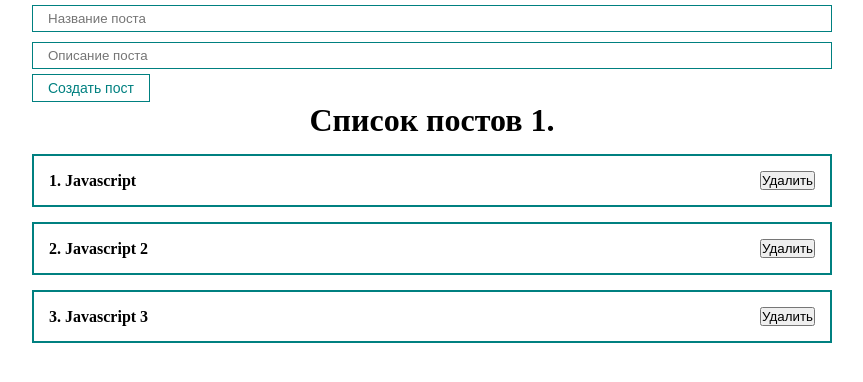
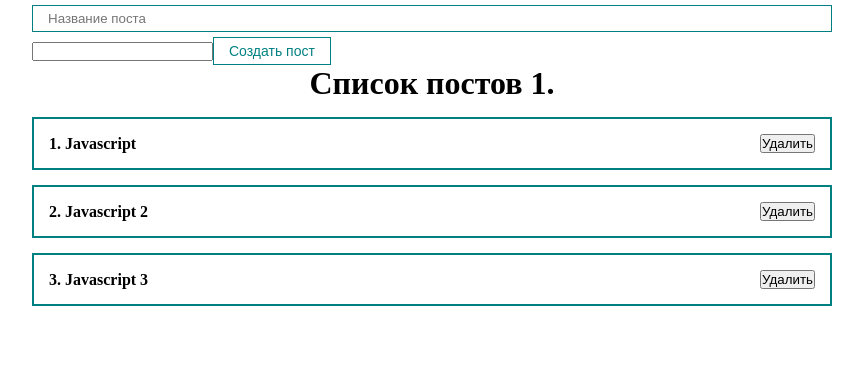
Before and after one commit to raiyin/react_fund_course, a React (Create React App) app: page / in a window 1280 px wide. Shown: the top 382 px of the page, without its empty margins (208-1071 px from the left). Built offline with nearby package versions, Linux system fonts and the light colour scheme.

Commit message:
useRef. Part one.

```diff
--- a/public/index.html
+++ b/public/index.html
@@ -1,8 +1,8 @@
 <!DOCTYPE html>
 <html lang="en">
     <head>
-    <meta charset="utf-8" />
-    <meta name="viewport" content="width=device-width, initial-scale=1" />
+        <meta charset="utf-8" >
+        <meta name="viewport" content="width=device-width, initial-scale=1" >
         <title>React App</title>
     </head>
     <body>
--- a/src/App.js
+++ b/src/App.js
@@ -1,4 +1,4 @@
-import React, { useState } from 'react';
+import React, { useRef, useState } from 'react';
 import './styles/App.css';
 import PostList from './components/PostList';
 import MyButton from './components/UI/button/MyButton';
@@ -7,16 +7,18 @@ import MyInput from './components/UI/input/MyInput';
 function App() {
 
     const [posts, setPosts] = useState([
-        {id: 1, title: "Javascript", body: "description"},
-        {id: 2, title: "Javascript 2", body: "description"},
-        {id: 3, title: "Javascript 3", body: "description"},
+        { id: 1, title: "Javascript", body: "description" },
+        { id: 2, title: "Javascript 2", body: "description" },
+        { id: 3, title: "Javascript 3", body: "description" },
     ])
 
     const [title, setTitle] = useState('')
+    const bodyInputRef = useRef();
 
-    const addNewPost =(e)=>{
+    const addNewPost = (e) => {
         e.preventDefault();
         console.log(title);
+        console.log(bodyInputRef.current.value)
     }
 
     return (
@@ -27,11 +29,15 @@ function App() {
                     value={title}
                     onChange={e => setTitle(e.target.value)}
                     type="text"
-                placeholder="Название поста"/>
-            <MyInput type="text" placeholder="Описание поста"/>
+                    placeholder="Название поста" />
+                <input ref={bodyInputRef} type="text" />
+                {/* <MyInput
+                    ref={bodyInputRef}
+                    type="text"
+                    placeholder="Описание поста" /> */}
                 <MyButton onClick={addNewPost}>Создать пост</MyButton>
             </form>
-       <PostList posts={posts} title="Список постов 1."/>
+            <PostList posts={posts} title="Список постов 1." />
         </div>
     )
 }
--- a/src/components/Counter.jsx
+++ b/src/components/Counter.jsx
@@ -20,4 +20,4 @@ const Counter = function () {
   )
 }
 
-export default Counter;
+export default Counter
--- a/src/components/PostItem.jsx
+++ b/src/components/PostItem.jsx
@@ -4,7 +4,9 @@ const PostItem = (props) => {
   return (
     <div className="post">
       <div className="post__content">
-        <strong>{props.post.id}. {props.post.title}</strong>
+        <strong>
+          {props.post.id}. {props.post.title}
+        </strong>
         <div>{props.post.description}</div>
       </div>
       <div className="post_btns">
--- a/src/components/PostList.jsx
+++ b/src/components/PostList.jsx
@@ -1,7 +1,7 @@
 import React, { Component } from 'react'
 import PostItem from './PostItem'
 
-const PostList = ({posts, title}) => {
+const PostList = ({ posts, title }) => {
   return (
     <div>
       {' '}
--- a/src/index.js
+++ b/src/index.js
@@ -1,5 +1,5 @@
 import React from 'react';
-import ReactDOM from 'react-dom';
+import ReactDOM from 'react-dom/client';
 import App from './App';
 
 const root = ReactDOM.createRoot(document.getElementById('root'));
```
Lines whose indentation alone changed are shown as unchanged.
